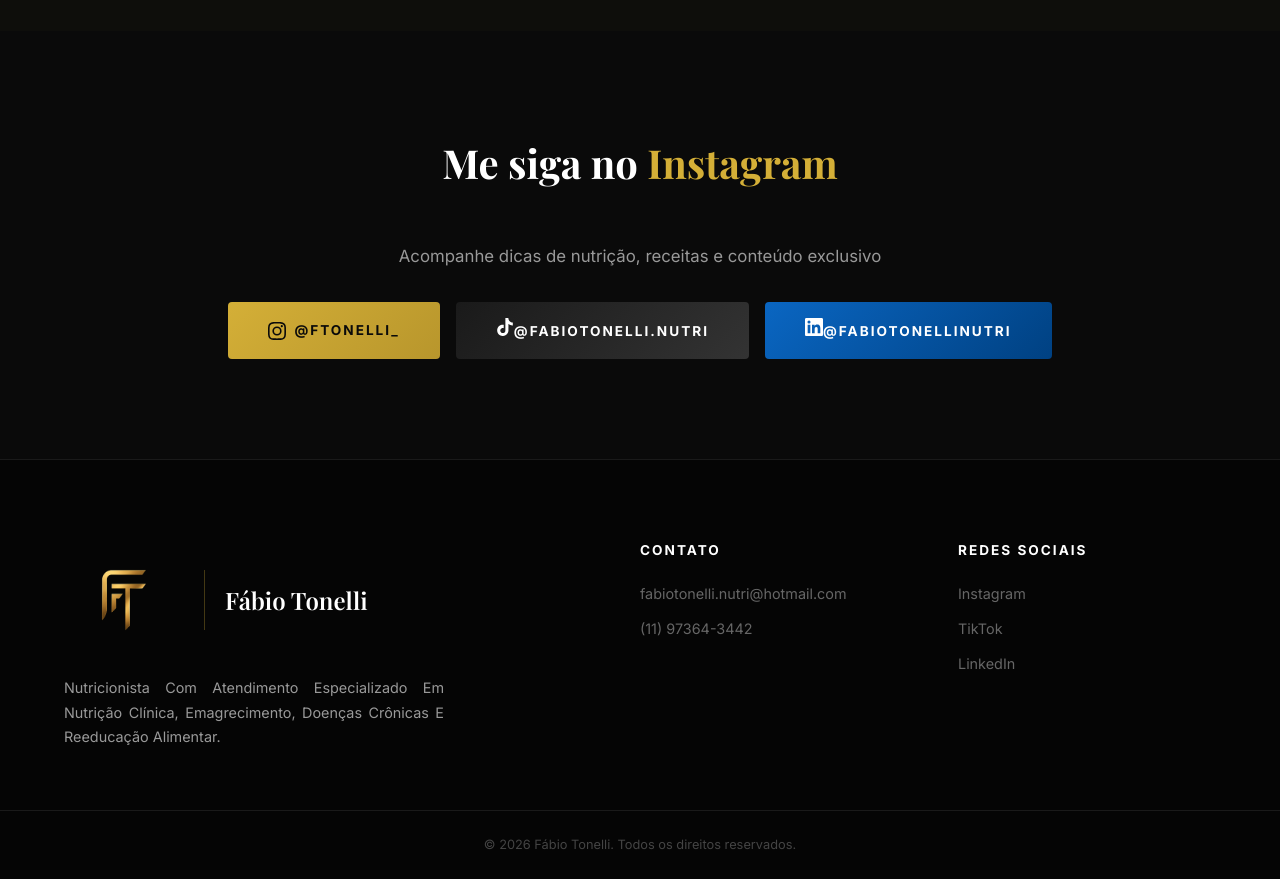
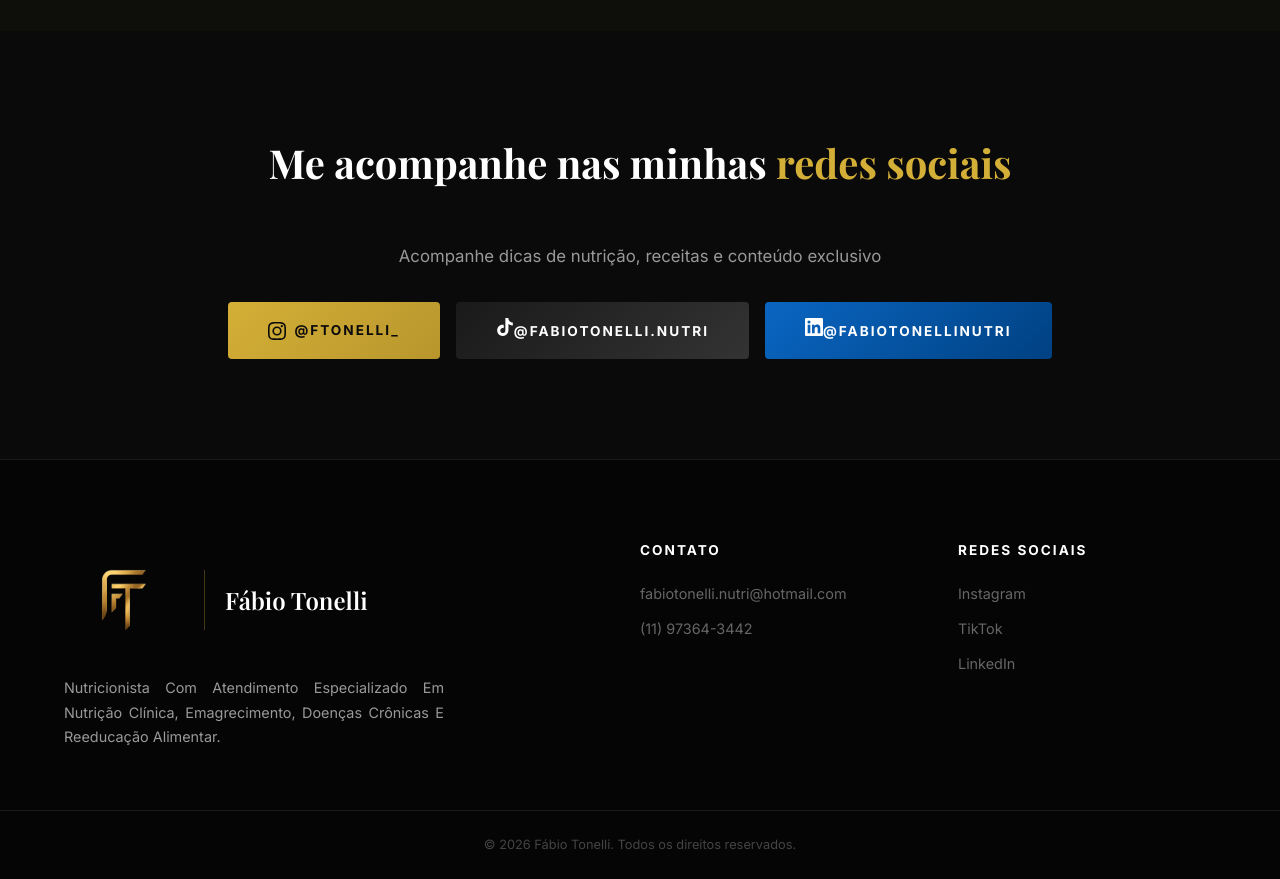
Before and after one commit to ftonelli99/Site-Fabio-Tonelli-Nutricionista, a React (Vite) app: page / in a window 1280 px wide. Shown: the part 5760-6639 px from the top of the page. Built offline with nearby package versions, Linux system fonts and the light colour scheme.

Commit message:
altera texto da seção de redes sociais

```diff
--- a/src/components/InstagramSection.jsx
+++ b/src/components/InstagramSection.jsx
@@ -3,7 +3,7 @@ export default function InstagramSection() {
     <section className="section instagram-section">
       <div className="container center">
         <h2 className="section-title center" data-aos="fade-up">
-          Me siga no <span className="gold-text">Instagram</span>
+          Me acompanhe nas minhas <span className="gold-text">redes sociais</span>
         </h2>
         <p className="instagram-text" data-aos="fade-up" data-aos-delay="100">
           Acompanhe dicas de nutrição, receitas e conteúdo exclusivo
```
Also changed, not shown: 4 other files (tests, documents, lock files or other folders).
